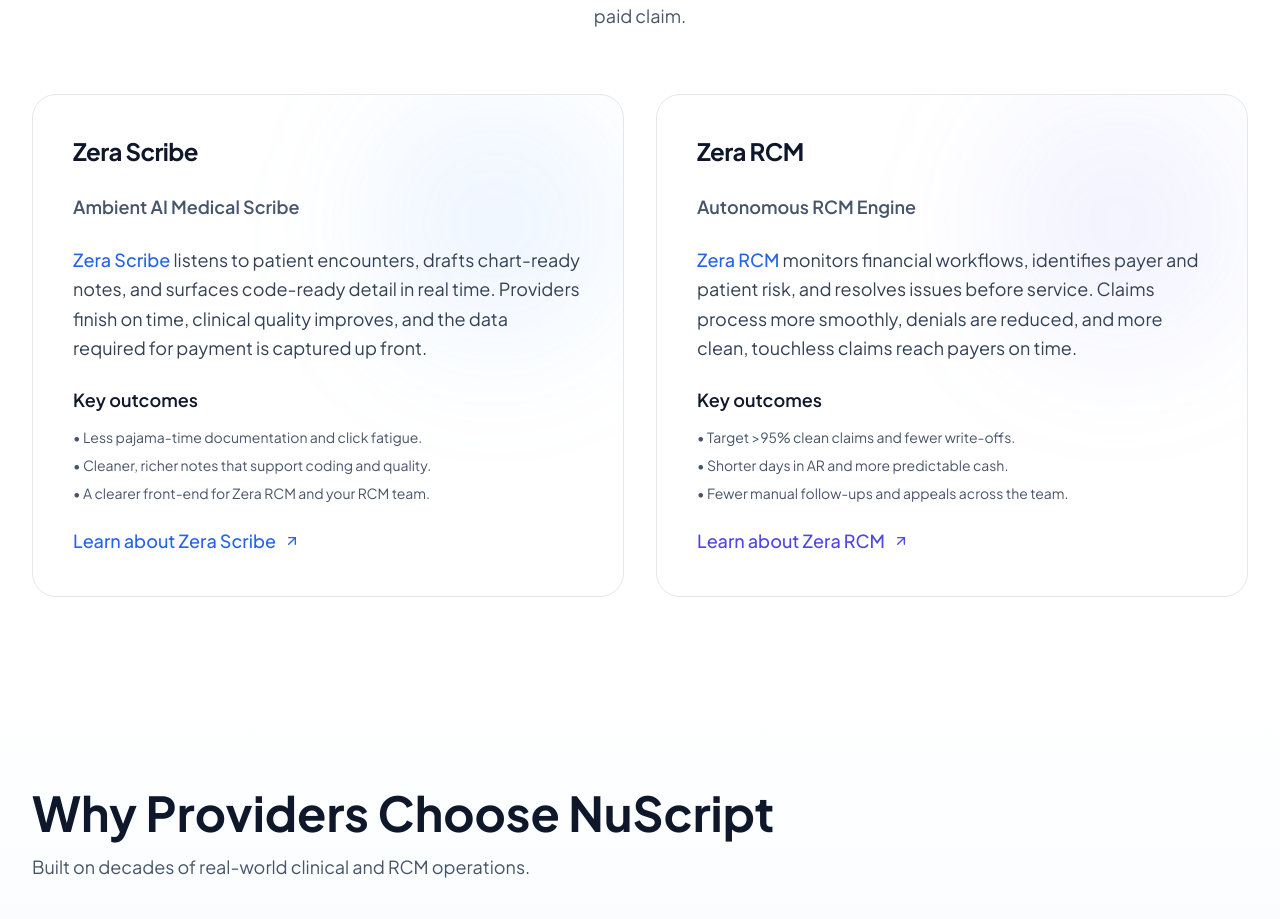
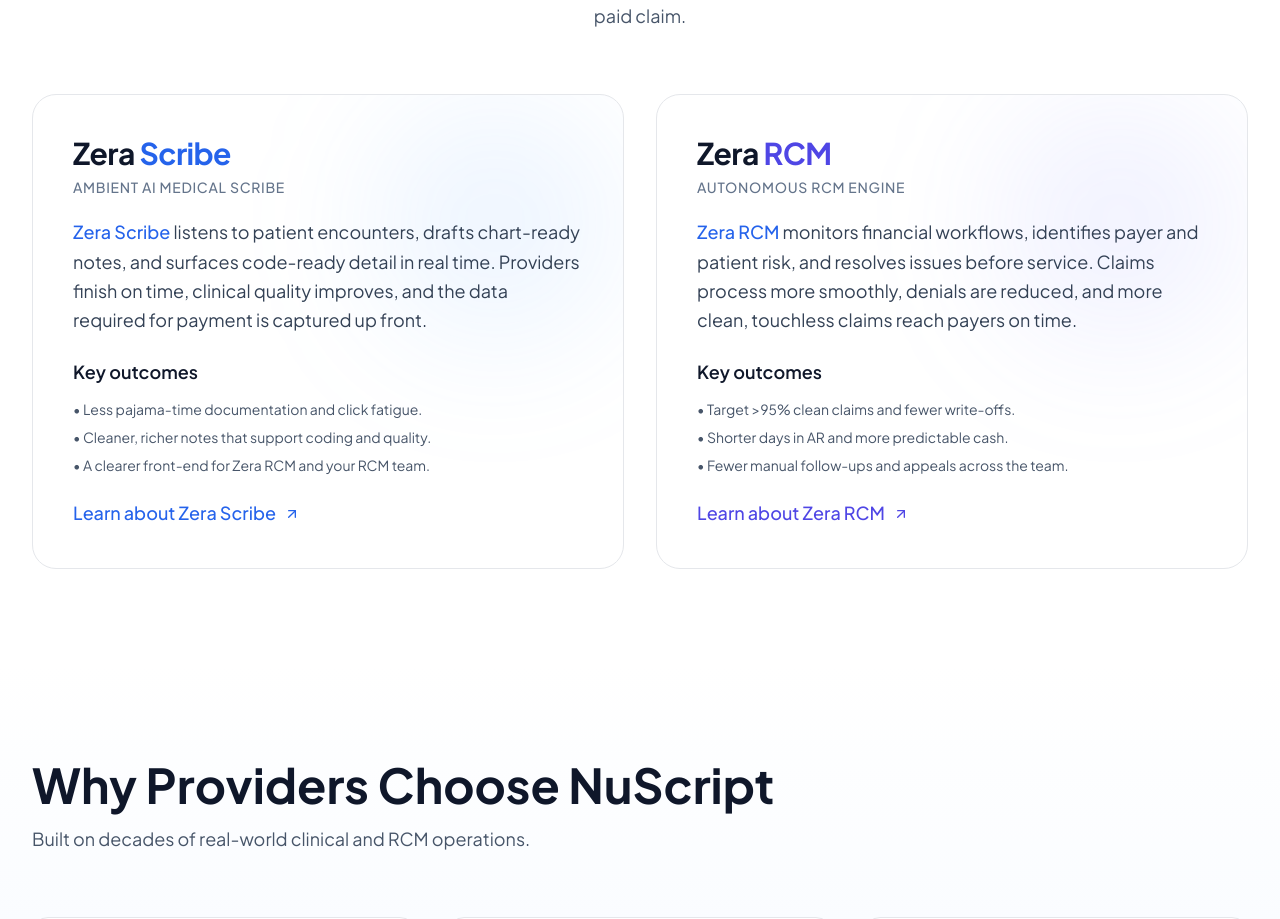
Before and after one commit to nuscript-zera/nuscript-health, a React (Vite) app: page / in a window 1280 px wide. Shown: the part 1341-2260 px from the top of the page. Built offline with nearby package versions, Linux system fonts and the light colour scheme.

Commit message:
feat: remove hero panel text, upgrade product card names

```diff
--- a/src/pages/Home.jsx
+++ b/src/pages/Home.jsx
@@ -152,10 +152,13 @@
             >
               <div className="absolute top-0 right-0 w-64 h-64 bg-blue-400/10 rounded-full blur-3xl group-hover:bg-blue-400/20 transition-all" />
               <div className="relative">
-                <div className="mb-6">
-                  <span className="text-2xl font-bold tracking-tight text-slate-900">Zera Scribe</span>
+                <div className="mb-5">
+                  <h3 className="text-3xl font-bold tracking-tight" style={{ letterSpacing: '-0.02em' }}>
+                    <span className="text-slate-900">Zera </span>
+                    <span className="text-blue-600">Scribe</span>
+                  </h3>
+                  <p className="text-slate-500 text-sm font-medium mt-1.5 uppercase tracking-wider">Ambient AI Medical Scribe</p>
                 </div>
-                <p className="text-slate-600 text-lg mb-6 font-semibold">Ambient AI Medical Scribe</p>
                 <p className="text-slate-700 leading-relaxed mb-6">
                   <span className="text-blue-600 font-medium">Zera Scribe</span> listens to patient encounters, drafts chart-ready notes, and surfaces code-ready detail in real time. Providers finish on time, clinical quality improves, and the data required for payment is captured up front.
                 </p>
@@ -187,10 +190,13 @@
             >
               <div className="absolute top-0 right-0 w-64 h-64 bg-indigo-400/10 rounded-full blur-3xl group-hover:bg-indigo-400/20 transition-all" />
               <div className="relative">
-                <div className="mb-6">
-                  <span className="text-2xl font-bold tracking-tight text-slate-900">Zera RCM</span>
+                <div className="mb-5">
+                  <h3 className="text-3xl font-bold tracking-tight" style={{ letterSpacing: '-0.02em' }}>
+                    <span className="text-slate-900">Zera </span>
+                    <span className="text-indigo-600">RCM</span>
+                  </h3>
+                  <p className="text-slate-500 text-sm font-medium mt-1.5 uppercase tracking-wider">Autonomous RCM Engine</p>
                 </div>
-                <p className="text-slate-600 text-lg mb-6 font-semibold">Autonomous RCM Engine</p>
                 <p className="text-slate-700 leading-relaxed mb-6">
                   <span className="text-blue-600 font-medium">Zera RCM</span> monitors financial workflows, identifies payer and patient risk, and resolves issues before service. Claims process more smoothly, denials are reduced, and more clean, touchless claims reach payers on time.
                 </p>
--- a/src/pages/ZeraRCM.jsx
+++ b/src/pages/ZeraRCM.jsx
@@ -137,16 +137,7 @@
               </motion.div>
             </div>
 
-            <motion.div
-              initial={{ opacity: 0, scale: 0.95 }}
-              animate={{ opacity: 1, scale: 1 }}
-              transition={{ duration: 0.5, delay: 0.3 }}
-              className="flex justify-center lg:justify-end"
-            >
-              <div>
-                <span className="text-3xl font-bold tracking-tight text-slate-900">Zera RCM</span>
-              </div>
-            </motion.div>
+
           </div>
         </div>
       </section>
--- a/src/pages/ZeraScribe.jsx
+++ b/src/pages/ZeraScribe.jsx
@@ -138,16 +138,7 @@
               </motion.div>
             </div>
 
-            <motion.div
-              initial={{ opacity: 0, scale: 0.95 }}
-              animate={{ opacity: 1, scale: 1 }}
-              transition={{ duration: 0.5, delay: 0.3 }}
-              className="flex justify-center lg:justify-end"
-            >
-              <div>
-                <span className="text-3xl font-bold tracking-tight text-slate-900">Zera Scribe</span>
-              </div>
-            </motion.div>
+
           </div>
         </div>
       </section>
```
